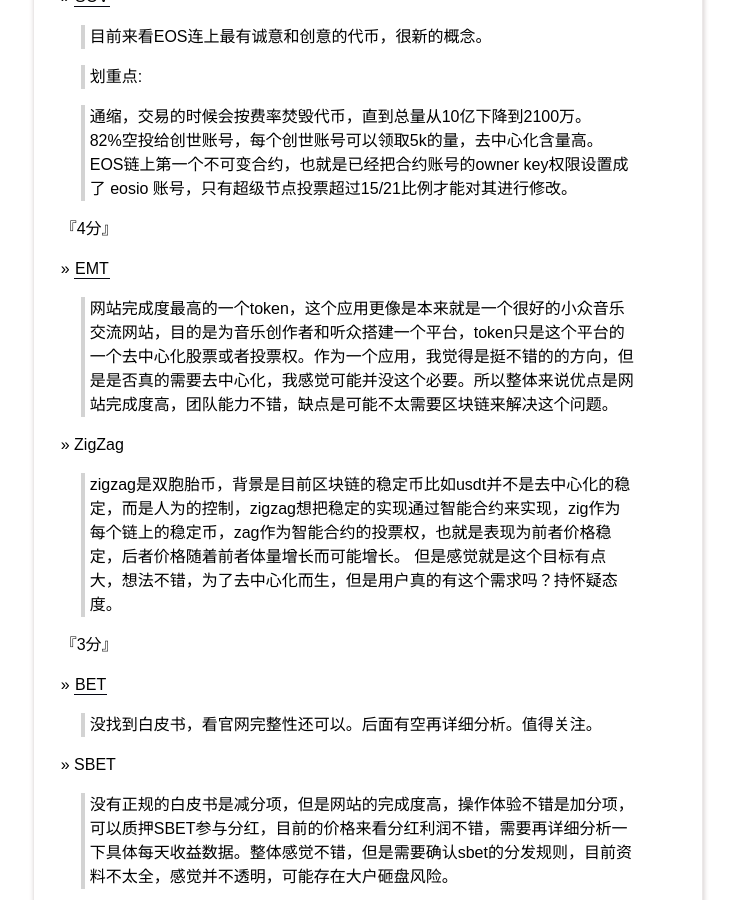
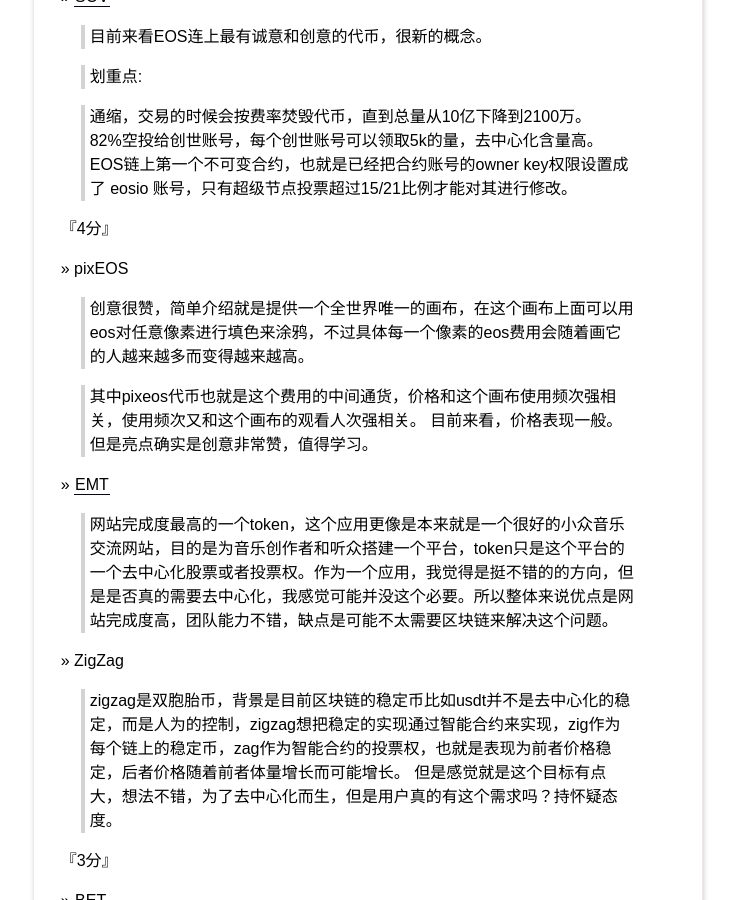
Before and after one commit to yanyiwu/blog, a Jekyll site: the page built from eostokens.md, in a window 1280 px wide and 900 px high, scrolled down 751 px. Shown: the whole window, without its empty margins (272-1009 px from the left). Built offline with Jekyll 4.4.1, drawn with Linux system fonts in a browser that asks for light colours; Markdown is read by kramdown in place of the engine named in the settings; comment, search, counter and statistics services are not loaded.

Commit message:
[tokens] pixeos

```diff
--- a/eostokens.md
+++ b/eostokens.md
@@ -36,6 +36,13 @@ title: EOS Token Ranking
 > EOS链上第一个不可变合约，也就是已经把合约账号的owner key权限设置成了 eosio 账号，只有超级节点投票超过15/21比例才能对其进行修改。
 
 『4分』
+
+&raquo; pixEOS
+
+> 创意很赞，简单介绍就是提供一个全世界唯一的画布，在这个画布上面可以用eos对任意像素进行填色来涂鸦，不过具体每一个像素的eos费用会随着画它的人越来越多而变得越来越高。
+
+> 其中pixeos代币也就是这个费用的中间通货，价格和这个画布使用频次强相关，使用频次又和这个画布的观看人次强相关。
+> 目前来看，价格表现一般。但是亮点确实是创意非常赞，值得学习。
 
 &raquo; [EMT](https://emanate.live/discover)
 
```
